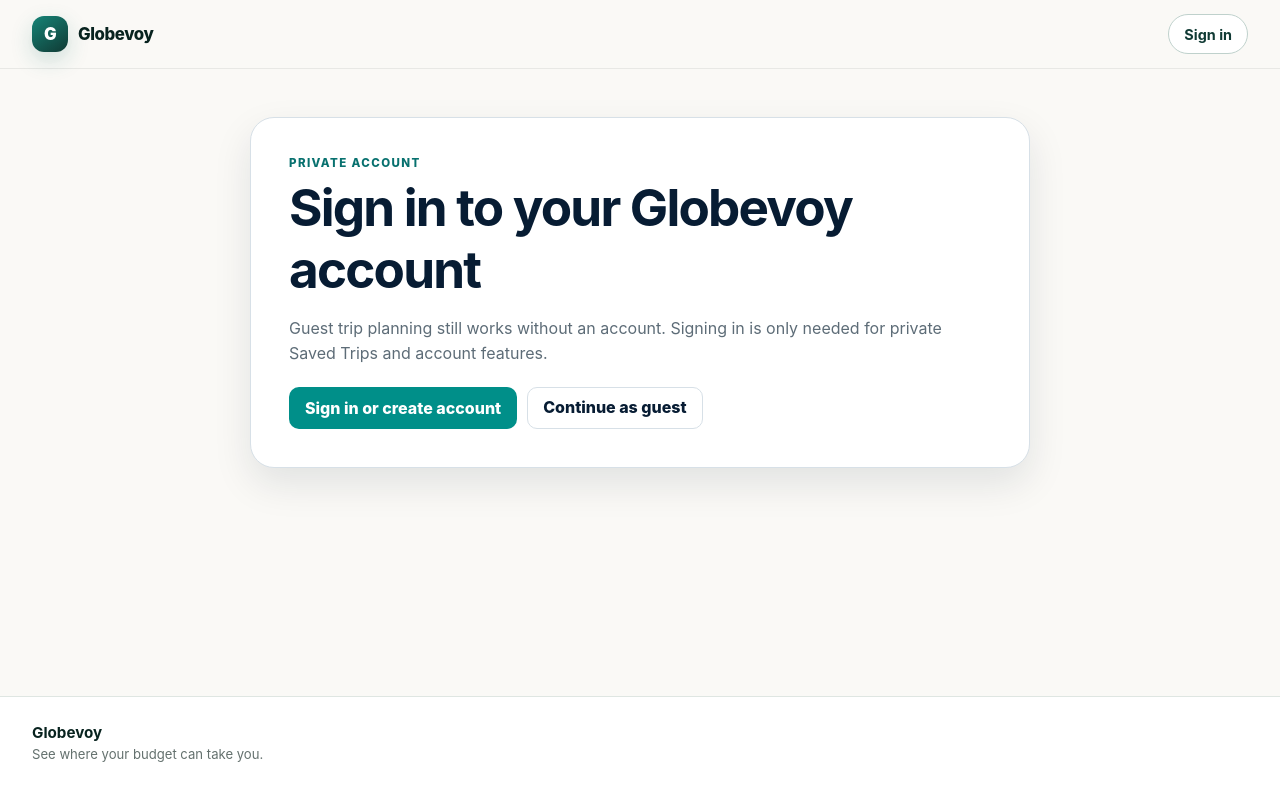
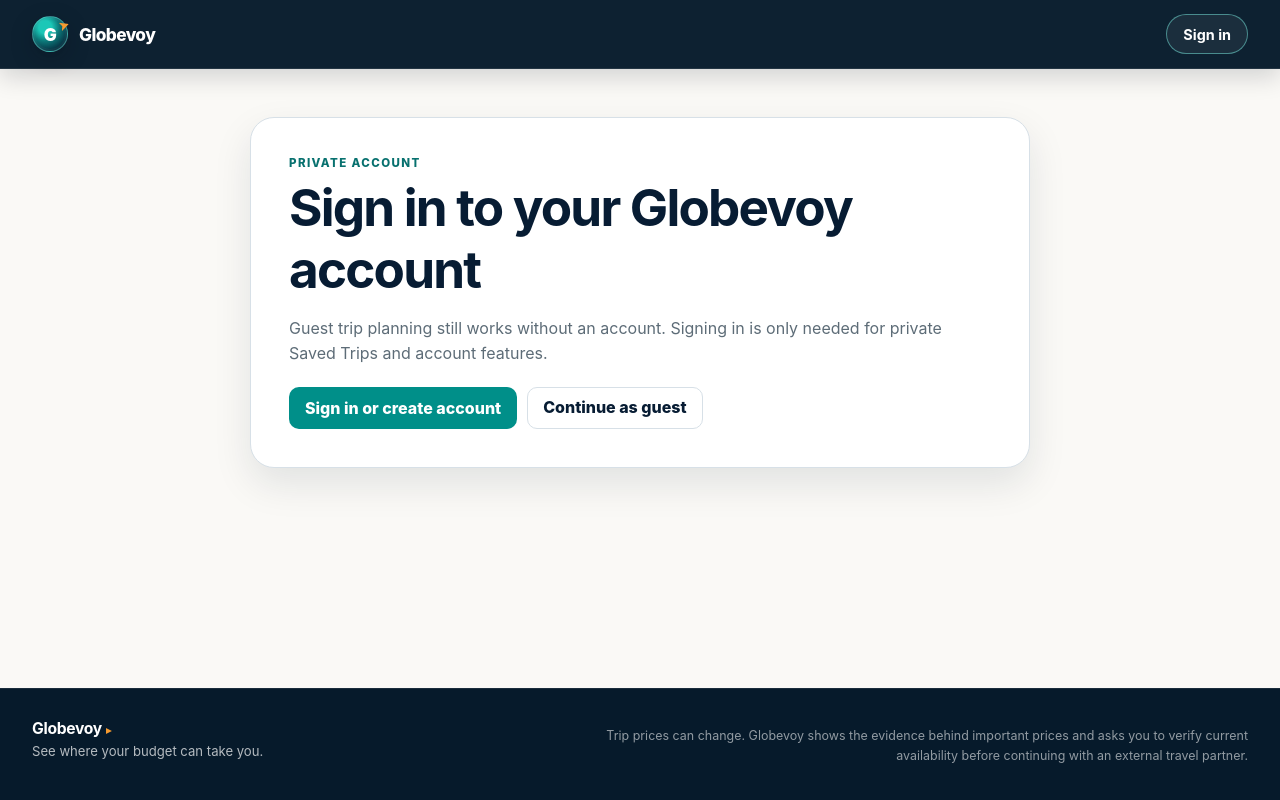
Before and after one commit to Wajeeh7565/globevoy, a Next.js app in the folder web/: page /react/account in a window 1280 px wide. Built offline with nearby package versions, Linux system fonts and the light colour scheme.

Commit message:
GV-WEB-710C R4: restore Globevoy navy-teal shell

```diff
--- a/web/app/reconstruction-710b.css
+++ b/web/app/reconstruction-710b.css
@@ -1,15 +1,20 @@
 :root{
-  --gv-brand-950:#08231f;
-  --gv-brand-900:#103a34;
-  --gv-brand-700:#176f64;
-  --gv-brand-600:#168477;
-  --gv-brand-100:#e7f3f0;
+  --gv-brand-950:#082f3b;
+  --gv-brand-900:#0b4d54;
+  --gv-brand-800:#08675f;
+  --gv-brand-700:#0a7d78;
+  --gv-brand-600:#0d9488;
+  --gv-brand-500:#13aa9d;
+  --gv-brand-100:#e3f7f3;
+  --gv-navy-950:#061a2b;
+  --gv-navy-900:#08253a;
+  --gv-orange:#f59a2f;
   --gv-sand-50:#faf9f6;
   --gv-sand-100:#f3f0e9;
   --gv-text:#15211f;
   --gv-text-muted:#64716e;
   --gv-line:#dfe6e2;
-  --gv-focus:#176f64;
+  --gv-focus:#15a89a;
   --gv-shell-width:1440px;
 }
 
@@ -22,11 +27,11 @@ body{background:var(--gv-sand-50);color:var(--gv-text)}
   position:sticky;
   top:0;
   z-index:50;
-  background:rgba(250,249,246,.94);
-  border-bottom:1px solid rgba(21,33,31,.08);
-  box-shadow:none;
-  -webkit-backdrop-filter:blur(16px);
-  backdrop-filter:blur(16px);
+  background:rgba(6,26,43,.97);
+  border-bottom:1px solid rgba(255,255,255,.09);
+  box-shadow:0 8px 24px rgba(2,14,24,.16);
+  -webkit-backdrop-filter:blur(18px);
+  backdrop-filter:blur(18px);
 }
 
 .gv-header__inner{
@@ -43,24 +48,38 @@ body{background:var(--gv-sand-50);color:var(--gv-text)}
 .gv-brand{
   display:inline-flex;
   align-items:center;
-  gap:10px;
-  color:var(--gv-brand-950);
+  gap:11px;
+  color:#fff;
   text-decoration:none;
   font-weight:850;
-  letter-spacing:-.025em;
-  font-size:1.05rem;
+  letter-spacing:-.035em;
+  font-size:1.08rem;
 }
 
 .gv-brand__mark{
+  position:relative;
   display:grid;
   place-items:center;
   width:36px;
   height:36px;
-  border-radius:12px;
-  background:linear-gradient(145deg,var(--gv-brand-600),var(--gv-brand-900));
+  border-radius:999px;
+  border:1px solid rgba(111,225,215,.48);
+  background:radial-gradient(circle at 36% 30%,#1bc7b7 0 20%,#0c7778 44%,#073747 72%,#061a2b 100%);
   color:#fff;
   font-weight:900;
-  box-shadow:0 8px 22px rgba(23,111,100,.2);
+  box-shadow:0 7px 22px rgba(2,12,20,.28),inset 0 0 0 2px rgba(255,255,255,.04);
+}
+
+.gv-brand__mark::after{
+  content:"";
+  position:absolute;
+  width:9px;
+  height:9px;
+  right:-2px;
+  top:4px;
+  background:var(--gv-orange);
+  clip-path:polygon(0 0,100% 50%,0 100%,24% 50%);
+  transform:rotate(-20deg);
 }
 
 .gv-header__actions{display:flex;align-items:center;gap:18px}
@@ -76,7 +95,7 @@ body{background:var(--gv-sand-50);color:var(--gv-text)}
   border:0;
   border-radius:999px;
   background:transparent;
-  color:#33413e;
+  color:rgba(255,255,255,.88);
   text-decoration:none;
   font:inherit;
   font-size:.9rem;
@@ -86,10 +105,15 @@ body{background:var(--gv-sand-50);color:var(--gv-text)}
 
 .gv-primary-nav a:hover,
 .gv-account-nav a:hover,
-.gv-account-nav__signin:hover{background:var(--gv-brand-100);color:var(--gv-brand-900)}
+.gv-account-nav__signin:hover{background:rgba(55,201,188,.13);color:#fff}
 
 .gv-account-nav{display:flex;align-items:center;gap:4px}
-.gv-account-nav__signin{border:1px solid #bfd1cc;background:#fff;color:var(--gv-brand-900);padding-inline:15px}
+.gv-account-nav__signin{
+  border:1px solid rgba(116,226,216,.52);
+  background:rgba(255,255,255,.06);
+  color:#fff;
+  padding-inline:16px;
+}
 .gv-account-nav__signin:disabled{cursor:default;opacity:.65}
 
 .gv-brand:focus-visible,
@@ -97,31 +121,32 @@ body{background:var(--gv-sand-50);color:var(--gv-text)}
 .gv-account-nav a:focus-visible,
 .gv-account-nav__signin:focus-visible,
 .gv-button:focus-visible{
-  outline:3px solid color-mix(in srgb,var(--gv-focus) 32%,transparent);
+  outline:3px solid rgba(77,218,204,.5);
   outline-offset:3px;
 }
 
 .gv-footer{
   margin-top:auto;
-  background:#fff;
-  color:var(--gv-text-muted);
-  border-top:1px solid var(--gv-line);
+  background:var(--gv-navy-950);
+  color:rgba(255,255,255,.7);
+  border-top:1px solid rgba(255,255,255,.08);
 }
 
 .gv-footer__inner{
   width:min(100%,var(--gv-shell-width));
   margin:0 auto;
-  padding:26px 32px 30px;
+  padding:30px 32px 34px;
   display:flex;
   align-items:flex-start;
   justify-content:space-between;
   gap:28px;
 }
 
-.gv-footer__brand{display:grid;gap:4px}
-.gv-footer__brand strong{color:var(--gv-brand-950);font-size:.95rem}
+.gv-footer__brand{display:grid;gap:5px}
+.gv-footer__brand strong{color:#fff;font-size:.98rem;letter-spacing:-.02em}
+.gv-footer__brand strong::after{content:"";display:inline-block;width:6px;height:6px;margin-left:4px;background:var(--gv-orange);clip-path:polygon(0 0,100% 50%,0 100%)}
 .gv-footer__brand span{font-size:.82rem}
-.gv-footer__trust{max-width:540px;margin:0;text-align:right;color:var(--gv-text-muted);font-size:.78rem;line-height:1.5}
+.gv-footer__trust{max-width:540px;margin:0;text-align:right;color:rgba(255,255,255,.62);font-size:.78rem;line-height:1.55}
 
 @media(max-width:760px){
   .gv-header__inner{height:62px;padding:0 18px;gap:10px}
@@ -129,8 +154,8 @@ body{background:var(--gv-sand-50);color:var(--gv-text)}
   .gv-primary-nav{display:none}
   .gv-account-nav{gap:1px}
   .gv-account-nav a,.gv-account-nav__signin{min-height:38px;padding:7px 10px;font-size:.82rem}
-  .gv-brand__mark{width:34px;height:34px;border-radius:11px}
-  .gv-footer__inner{padding:22px 18px 26px;flex-direction:column;gap:10px}
+  .gv-brand__mark{width:34px;height:34px}
+  .gv-footer__inner{padding:24px 18px 28px;flex-direction:column;gap:12px}
   .gv-footer__trust{text-align:left}
 }
 
```
